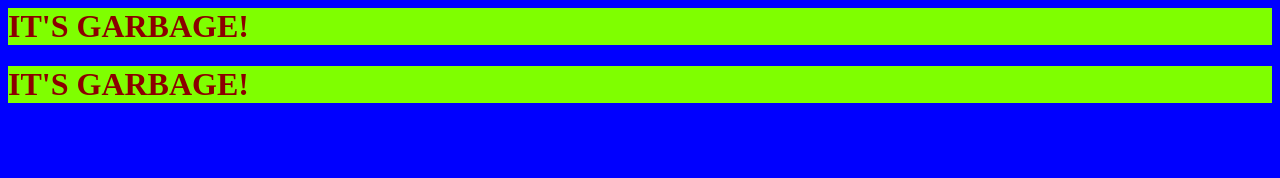
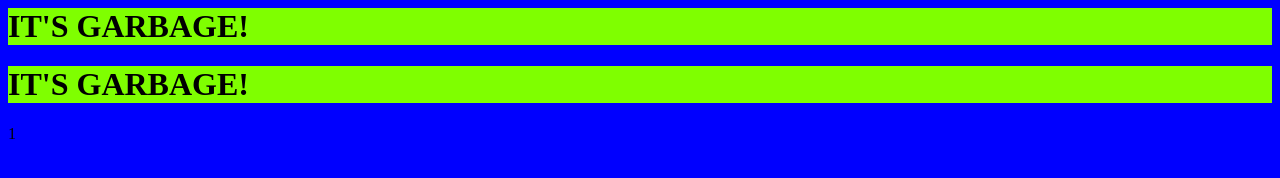
Before and after one commit to nss-evening-cohort-18/davids-garbage-website, a plain HTML site: page index.html in a window 1280 px wide. Drawn offline with Linux system fonts and the light colour scheme.

Commit message:
git stash shenanigans

```diff
--- a/index.html
+++ b/index.html
@@ -7,11 +7,13 @@
         <link rel="stylesheet" type="text/css" href="styles/headers.css" />
     </head>
     <body>
-        <h1 id="header1" class="davidHeader">
+        <h1 id="header100" class="davidHeader">
             IT'S GARBAGE!
         </h1>
-        <h1 id="header1" class="davidHeader">
+        <h1 id="header200" class="davidHeader">
             IT'S GARBAGE!
         </h1>
     </body>
 </html>
+
+1
```
